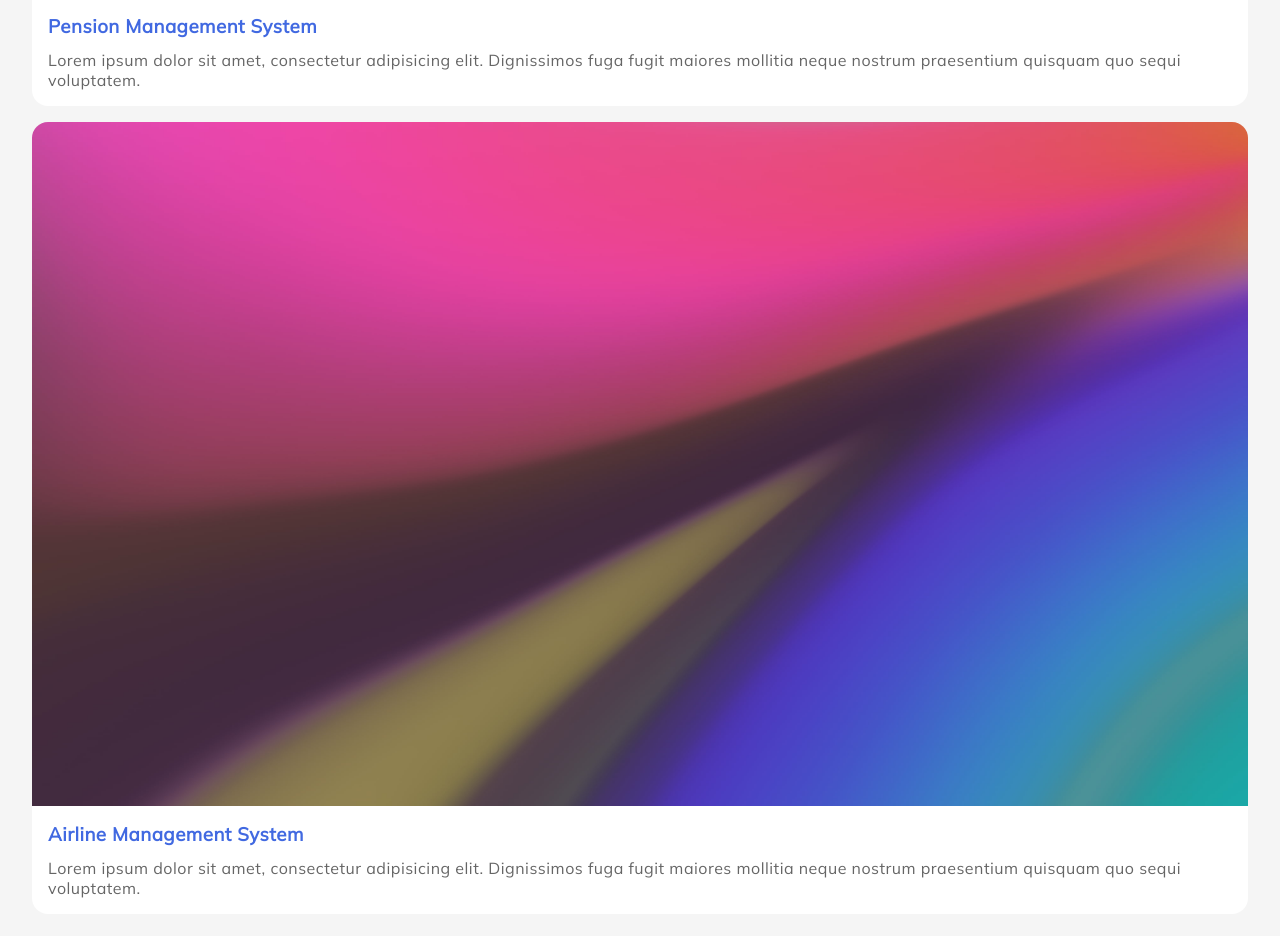
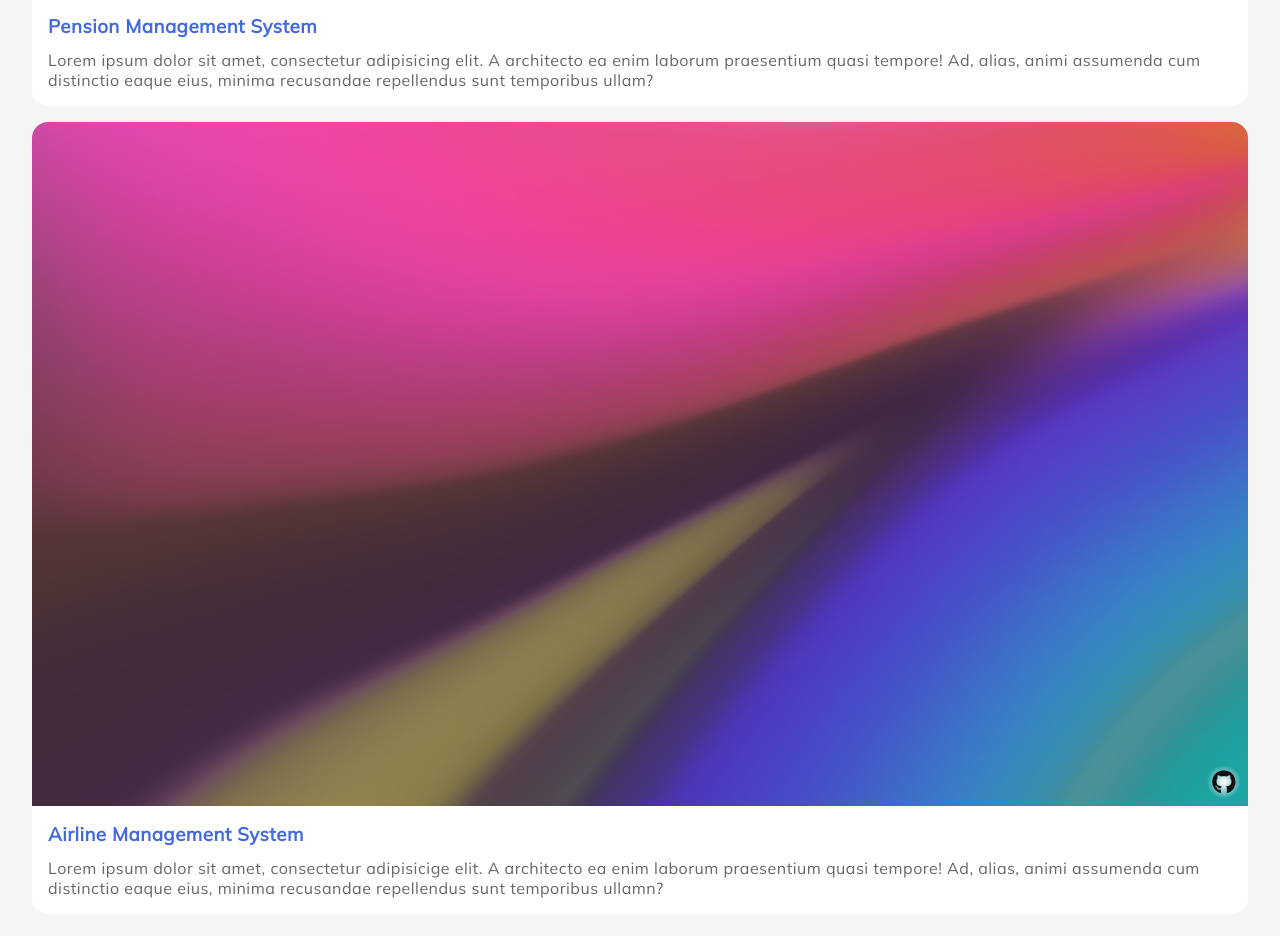
Before and after one commit to Shuktika15/Shuktika15.github.io, a React (Vite) app: page / in a window 1280 px wide. Shown: the part 2980-3916 px from the top of the page. Built offline with nearby package versions, Linux system fonts and the light colour scheme.

Commit message:
Create github link button

```diff
--- a/src/components/projects/Projects.scss
+++ b/src/components/projects/Projects.scss
@@ -5,5 +5,19 @@
     background-repeat: no-repeat;
     background-size: cover;
     border-radius: 1rem 1rem 0 0;
+    position: relative;
+
+    i {
+      color: var(--secondar-color);
+      background: radial-gradient(circle, var(--primary-color) 5%, rgba(0, 0, 0, 0) 50%);
+      font-size: 1.5rem;
+      position: absolute;
+      bottom: 0;
+      right: 0;
+      height: 3rem;
+      width: 3rem;
+      display: grid;
+      place-items: center;
+    }
   }
 }
--- a/src/components/projects/Projects.tsx
+++ b/src/components/projects/Projects.tsx
@@ -1,29 +1,27 @@
 import "./Projects.scss";
+import {Data, Project} from "../../data";
 
 export default function Projects() {
+    const projects: Project[] = Data.projects;
+
     return (
         <section id="Projects">
             <h1>Projects</h1>
-            <article className="card">
-                <div className="card-header"></div>
-                <div className="card-body">
-                    <h3 className="color-accent">Pension Management System</h3>
-                    <p className="content">
-                        Lorem ipsum dolor sit amet, consectetur adipisicing elit. Dignissimos fuga fugit maiores
-                        mollitia neque nostrum praesentium quisquam quo sequi voluptatem.
-                    </p>
-                </div>
-            </article>
-            <article className="card">
-                <div className="card-header"></div>
-                <div className="card-body">
-                    <h3 className="color-accent">Airline Management System</h3>
-                    <p className="content">
-                        Lorem ipsum dolor sit amet, consectetur adipisicing elit. Dignissimos fuga fugit maiores
-                        mollitia neque nostrum praesentium quisquam quo sequi voluptatem.
-                    </p>
-                </div>
-            </article>
+            {projects.map((project) => (
+                <article className="card" key={project.id}>
+                    <div className="card-header">
+                        <a href={project.github}>
+                            <i className="fa-brands fa-github" aria-label="GitHub Link"></i>
+                        </a>
+                    </div>
+                    <div className="card-body">
+                        <h3 className="color-accent">{project.title}</h3>
+                        {project.descriptions.map((description) => (
+                            <p className="content" key={description}>{description}</p>
+                        ))}
+                    </div>
+                </article>
+            ))}
         </section>
     );
 }
--- a/src/main.scss
+++ b/src/main.scss
@@ -6,6 +6,7 @@
 
 :root {
   --primary-color: #F5F5F5;
+  --secondar-color: #111111;
   --accent-color: royalblue;
   --light-color: white;
 }
```
